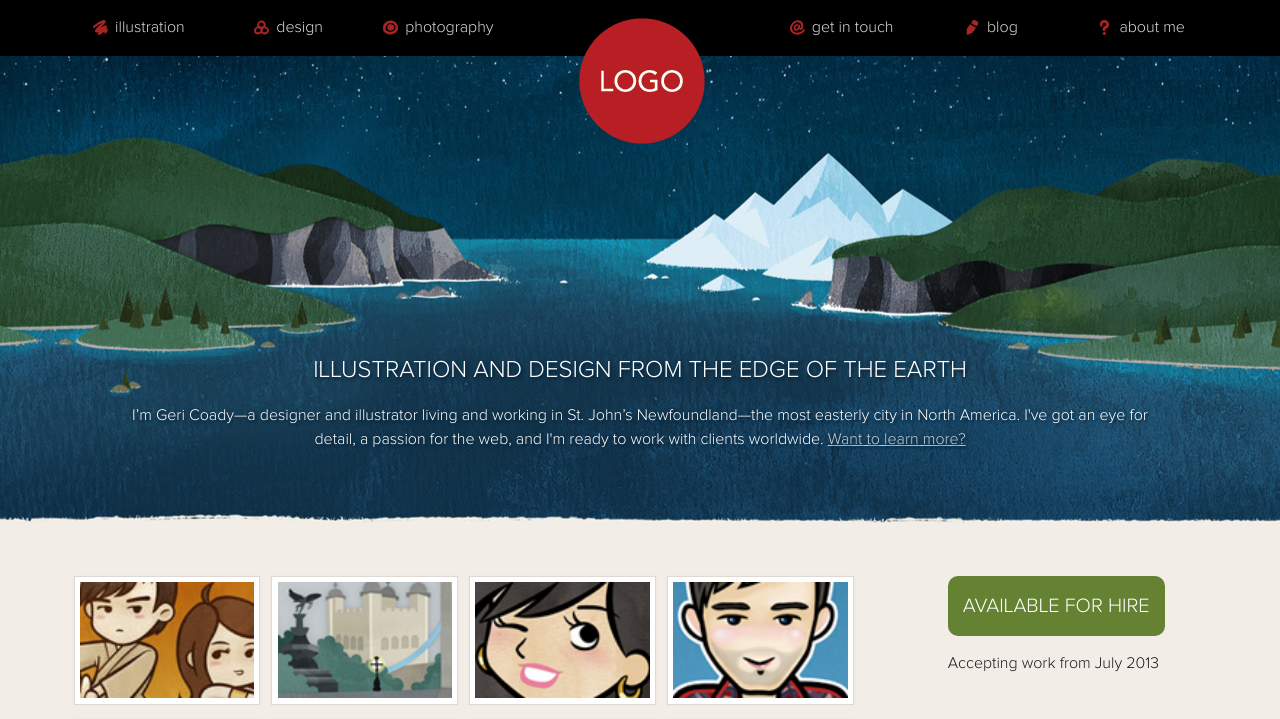
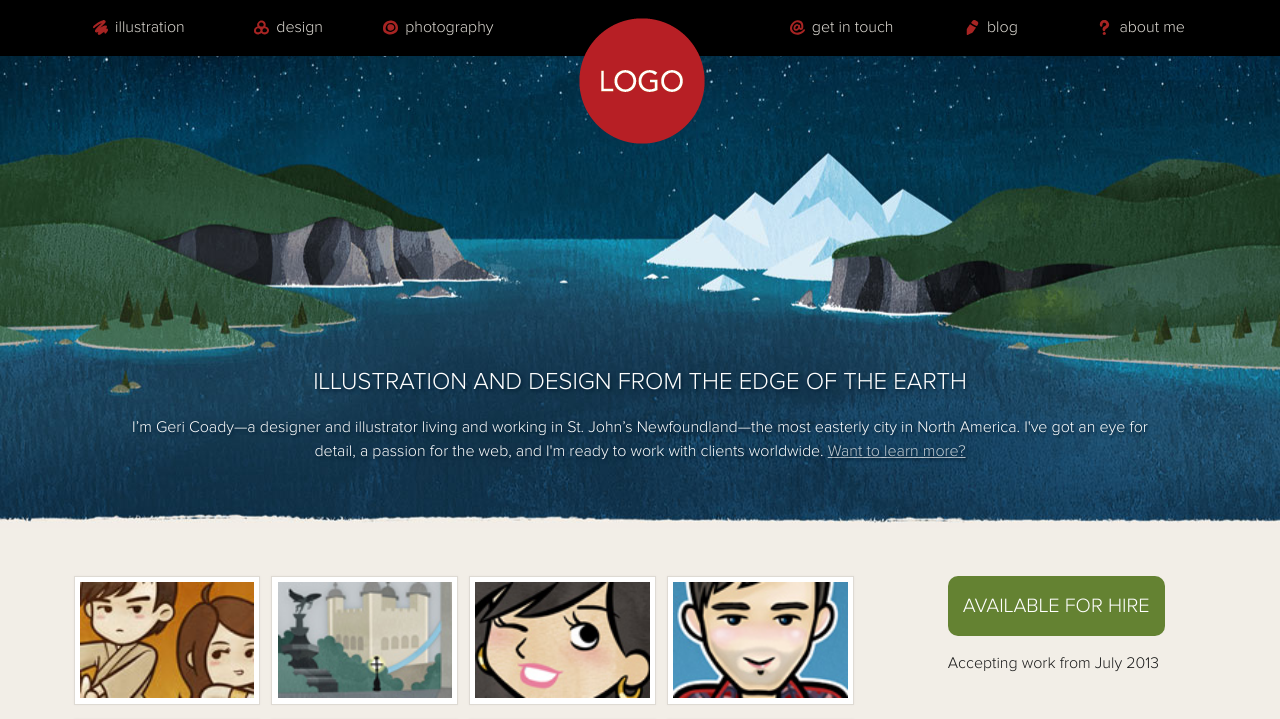
Before and after one commit to hellogeri/hellogeri.com, a PHP site: page / in a window 1280 px wide. Shown: the top 719 px of the page. Run offline with PHP 8.4, Linux system fonts and the light colour scheme; data that the repository does not hold is empty.

Commit message:
Added breakpoints for banner text

```diff
--- a/css/screen.css
+++ b/css/screen.css
@@ -976,6 +976,120 @@ a:active.nav-toggle {
 	}
 }
 
+@media screen and (min-width: 27em) {
+
+	/* -- Bump down banner text -- */
+
+	.intro {
+		padding: 14.5em 3% 1em 3%;
+	}
+
+	.intro h3 {
+		font-size: 1.25em;
+	}
+
+	.intro p {
+		font-size: .9em;
+		margin-top: 1em;
+	}
+
+}
+
+@media screen and (min-width: 30em) {
+
+	.intro {
+		max-width: 70%;
+		padding: 14em 3% 1em 3%;
+	}
+
+	.intro h3 {
+		font-size: 1.25em;
+	}
+
+	.intro p {
+		font-size: 1em;
+		margin-top: 1em;
+	}
+
+	ul.thumbs li {
+		width: 32%;
+		padding: 0 1.4% 0.8% 1.4%;
+	}
+
+}
+
+@media screen and (min-width: 35em) {
+
+	.intro {
+		max-width: 79%;
+		padding: 15em 3% 1em 3%;
+	}
+
+	.intro h3 {
+		font-size: 1.3em;
+	}
+
+	.intro p {
+		font-size: 1em;
+		margin-top: 1em;
+	}
+
+}
+
+@media screen and (min-width: 40em) {
+
+	.intro {
+		max-width: 60%;
+		padding: 14em 3% 1em 3%;
+	}
+
+	.intro h3 {
+		font-size: 1.3em;
+	}
+
+	.intro p {
+		font-size: 1em;
+		margin-top: 1em;
+	}
+
+}
+
+@media screen and (min-width: 48em) {
+
+	.intro {
+		max-width: 80%;
+		padding: 17em 3% 1em 3%;
+	}
+
+	.intro h3 {
+		font-size: 1.3em;
+	}
+
+	.intro p {
+		font-size: 1em;
+		margin-top: 1em;
+	}
+
+}
+
+
+@media screen and (min-width: 54em) {
+
+	.intro {
+		max-width: 80%;
+		padding: 17em 3% 1em 3%;
+	}
+
+	.intro h3 {
+		font-size: 1.3em;
+	}
+
+	.intro p {
+		font-size: 1em;
+		margin-top: 1em;
+	}
+
+}
 
 
 @media screen and (min-width: 57em) {
@@ -1282,9 +1396,19 @@ footer[role="contentinfo"] {
 
 @media screen and (min-width: 63em) {
 
-.availability a {
-	font-size: 1.2em;
-}
+	.availability a {
+		font-size: 1.2em;
+	}
+
+	.intro {
+		max-width: 80%;
+		padding: 19.25em 3% 1em 3%;
+	}
+
+	.intro p {
+		font-size: 1em;
+		margin-top: 1em;
+	}
 
 }
 
```
